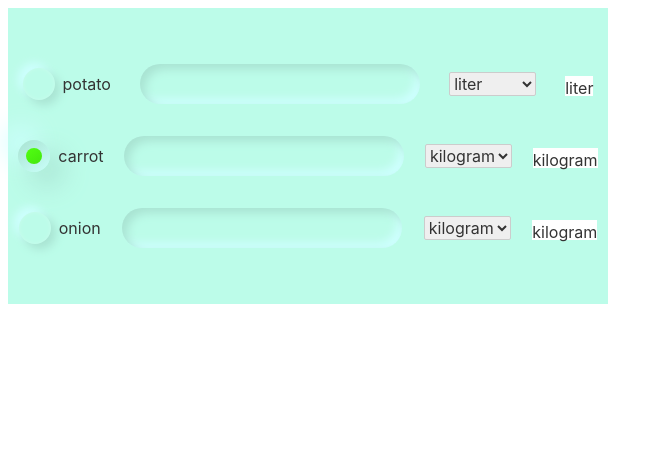
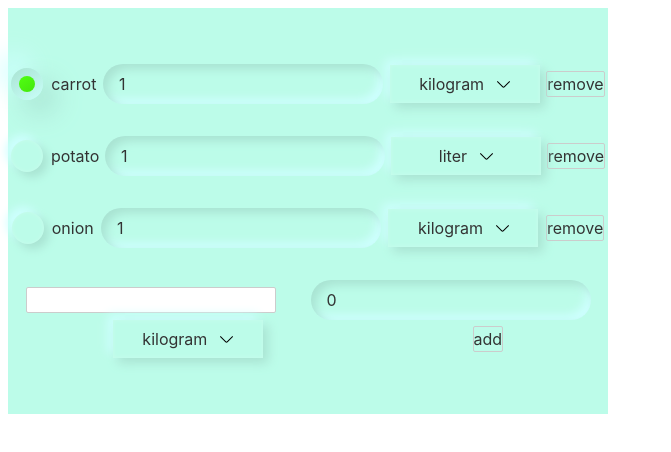
Before and after one commit to anna-maksimenko/shopping-list-app, a Svelte app: page / in a window 1280 px wide. Shown: the top 452 px of the page, without its empty margins (0-671 px from the left). Built offline with nearby package versions, Linux system fonts and the light colour scheme.

Commit message:
Dropdown + remove/add item + list separation

```diff
--- a/src/App.svelte
+++ b/src/App.svelte
@@ -1,24 +1,44 @@
 <script>
+	import { flip } from 'svelte/animate';
+	import { fade } from 'svelte/transition';
+	import Tailwindcss from './Tailwindcss.svelte';
+
 	import List from './components/List.svelte';
 	import ListItem from './components/ListItem.svelte';
-	import Tailwindcss from './Tailwindcss.svelte';
+	import NewItem from './components/NewItem.svelte';
 	import { productData } from './globals.js';
+
+	function removeListItem(event) {
+		$productData = $productData.filter(t => t.id !== event.detail);
+	}
+
+	function addListItem(event) {
+		$productData = [...$productData, Object.assign(event.detail, {id: $productData[$productData.length-1].id + 1, enabled: false})];
+	}
+
 </script>
 
 <Tailwindcss />
 
 <main>
-	<List>
-	<!-- Here should be list component -->
-	{#each $productData as {name, id, enabled, measurement}}
-	<!-- Here should be list item component -->
-		<ListItem text={name} id={id} bind:enabled={enabled} bind:measure={measurement}/>
-	{/each}
-	<!-- End of list component -->
+	<List >
+		{#each $productData.filter(productItem => productItem.enabled) as {name, id, enabled, quantity, measurement} (id)}
+			<div class="list-wrapper" in:fade out:fade animate:flip>
+				<ListItem text={name} id={id} bind:enabled={enabled} bind:quantity={quantity} bind:measure={measurement} on:itemRemove={removeListItem}/>
+			</div>
+		{/each}
+		{#each $productData.filter(productItem => !productItem.enabled) as {name, id, enabled, quantity, measurement} (id)}
+			<div class="list-wrapper" in:fade out:fade animate:flip>
+				<ListItem text={name} id={id} bind:enabled={enabled} bind:quantity={quantity} bind:measure={measurement} on:itemRemove={removeListItem}/>
+			</div>
+		{/each}
+		<NewItem on:itemAdd={addListItem}/>
 	</List>
 
 </main>
 
 <style>
-
+	.list-wrapper{
+		@apply top-0;
+	}
 </style>
--- a/src/components/Dropdown.svelte
+++ b/src/components/Dropdown.svelte
@@ -14,6 +14,10 @@
         }
     }
 
+    function selectEventHandler(){
+        showDropdown = !showDropdown;
+    }
+
     function selectionHandler(value, e) {
         selectedValue = value;
     }
@@ -24,18 +28,48 @@
 
 <style type="text/scss">
     .dropdown{
-        @apply  block w-full h-4;
+        @apply relative block w-full;
+
+        &__area-selected, &__area-expanded{
+            background-color: rgba(188, 252, 233, 1);
+            box-shadow: 5px 5px 10px #a9e3d2, -5px -5px 10px #cfffff, inset 0px 0px 4px rgba(255, 255, 255, 0.2), inset 5px 5px 10px rgba(55, 84, 170, 0), inset -5px -5px 10px rgba(255, 255, 255, 0), 0px 0px 4px rgba(255, 255, 255, 0);
+            padding: 7px;
+        }
         &__area-selected{
-            background-color: #fff;
-            width: auto;
-            height: 20px;
+            @apply relative flex flex-row items-center justify-center;
+        }
+        &__arrow-icon{
+            width: 13px;
+            height: 13px;
+            margin-left: 13px;
+            @apply ease-linear duration-500 pointer-events-none;
+            &--rotated{
+                transform: rotate(90deg);
+            }
+        }
+        &__area-expanded{
+             @apply absolute w-full z-10 mt-2;
         }
     }
 </style>
 
 
 <div class="dropdown">
-    <div class="dropdown__area-selected" on:click={dropdownShow} bind:this={select}>{selectedValue}</div>
+    <div class="dropdown__area-selected" on:click={selectEventHandler} bind:this={select}>{selectedValue}
+        <div class="dropdown__arrow-icon" class:dropdown__arrow-icon--rotated={showDropdown}>
+            <svg version="1.1" id="Capa_1" xmlns="http://www.w3.org/2000/svg" xmlns:xlink="http://www.w3.org/1999/xlink" x="0px" y="0px"
+                    viewBox="0 0 512 512" style="enable-background:new 0 0 512 512;" xml:space="preserve">
+                <g>
+                    <g>
+                        <path d="M506.157,132.386c-7.803-7.819-20.465-7.831-28.285-0.029l-207.73,207.299c-7.799,7.798-20.486,7.797-28.299-0.015
+                            L34.128,132.357c-7.819-7.803-20.481-7.79-28.285,0.029c-7.802,7.819-7.789,20.482,0.029,28.284l207.701,207.27
+                            c11.701,11.699,27.066,17.547,42.433,17.547c15.358,0,30.719-5.846,42.405-17.533L506.128,160.67
+                            C513.946,152.868,513.959,140.205,506.157,132.386z"/>
+                    </g>
+                </g>
+            </svg>
+        </div>
+    </div>
     {#if showDropdown}
         <div class="dropdown__area-expanded">
             <ul class="dropdown__content">
--- a/src/components/ListItem.svelte
+++ b/src/components/ListItem.svelte
@@ -1,14 +1,28 @@
 <script>
-    // your script goes here
+    import { createEventDispatcher } from 'svelte';
+
     import { productMeasure } from '../globals.js';
     import Dropdown from '../components/Dropdown.svelte';
+
     export let text;
-    export let id;
+    export let id = -1;
     export let enabled = false;
     export let measure;
+    export let editable = false;
+    export let quantity = 0;
+
+    const dispatch = createEventDispatcher();
 
     function checkboxHandler() {
         enabled = !enabled;
+    }
+
+    function removeBtnHandler(id) {
+		dispatch('itemRemove', id);
+    }
+
+    function addBtnHandler() {
+		dispatch('triggerNewItem');
     }
 
 </script>
@@ -57,12 +71,20 @@
                 box-shadow:  inset 1px 1px 2px $boxShadowDark, inset -1px -1px 2px $boxShadowLight;
             }
         }
+        &__dropdown{
+            @apply w-1/4;
+        }
     }
 </style>
 
 <!-- markup (zero or more items) goes here -->
 <div class="list-item">
     <div class="list-item__inner-wrapper">
+        {#if editable}
+            <div class="list-item__name-input">
+                <input type="text" name="name-input" bind:value={text}/>
+            </div>
+        {:else}
             <label class="list-item__check" for={`checkbox-${id}`} class:list-item__check--enabled={enabled}>
                 <div class="list-item__checkmark" on:click={checkboxHandler}></div>
                 <input type="checkbox" name={`checkbox-${id}`} bind:checked={enabled}>
@@ -70,21 +92,23 @@
             <div class="list-item__name">
                 <p>{text}</p>
             </div>
+        {/if}
     </div>
 
+
     <div class="list-item__quantity">
-        <input type="number" name={`quantity-${id}`}/>
-    </div>
-    <div class="list-item__measure">
-        <select bind:value={measure}>
-            {#each $productMeasure as {name}}
-                <option value={name}>
-                    {name}
-                </option>
-            {/each}
-        </select>
+        <input type="number" name={`quantity-${id}`} bind:value={quantity}/>
     </div>
     <div class="list-item__dropdown">
         <Dropdown dropdownData={$productMeasure} bind:selectedValue={measure}/>
     </div>
+    {#if editable}
+        <div class="list-item__add">
+            <button on:click="{addBtnHandler}">add</button>
         </div>
+    {:else}
+        <div class="list-item__remove">
+            <button on:click="{() => removeBtnHandler(id)}">remove</button>
+        </div>
+    {/if}
+</div>
--- /dev/null
+++ b/src/components/NewItem.svelte
@@ -0,0 +1,32 @@
+<script>
+import { createEventDispatcher } from 'svelte';
+
+import { productMeasure } from '../globals.js';
+import ListItem from './ListItem.svelte';
+
+
+
+    let newItem ={
+        name: '',
+        quantity: 0,
+        measurement: $productMeasure[0].name
+    }
+
+    const dispatch = createEventDispatcher();
+
+    function triggerHandler() {
+        dispatch('itemAdd', Object.assign({}, newItem));
+        newItem = {
+            name: '',
+            quantity: 0,
+            measurement: $productMeasure[0].name
+        }
+	}
+</script>
+
+<style>
+    /* your styles go here */
+</style>
+
+<!-- markup (zero or more items) goes here -->
+ <ListItem bind:text={newItem.name} bind:quantity={newItem.quantity} bind:measure={newItem.measurement} editable={true} on:triggerNewItem={triggerHandler}/>
--- a/src/globals.js
+++ b/src/globals.js
@@ -4,18 +4,21 @@ import { writable, readable } from 'svelte/store';
             id: 1,
             name: 'potato',
             enabled: false,
+            quantity: 1,
             measurement: 'liter'
         },
 		{
             id: 2,
             name: 'carrot',
             enabled: true,
+            quantity: 1,
             measurement: 'kilogram'
         },
 		{
             id: 3,
             name: 'onion',
             enabled: false,
+            quantity: 1,
             measurement: 'kilogram'
         }
     ];
```
Lines whose indentation alone changed are shown as unchanged.
